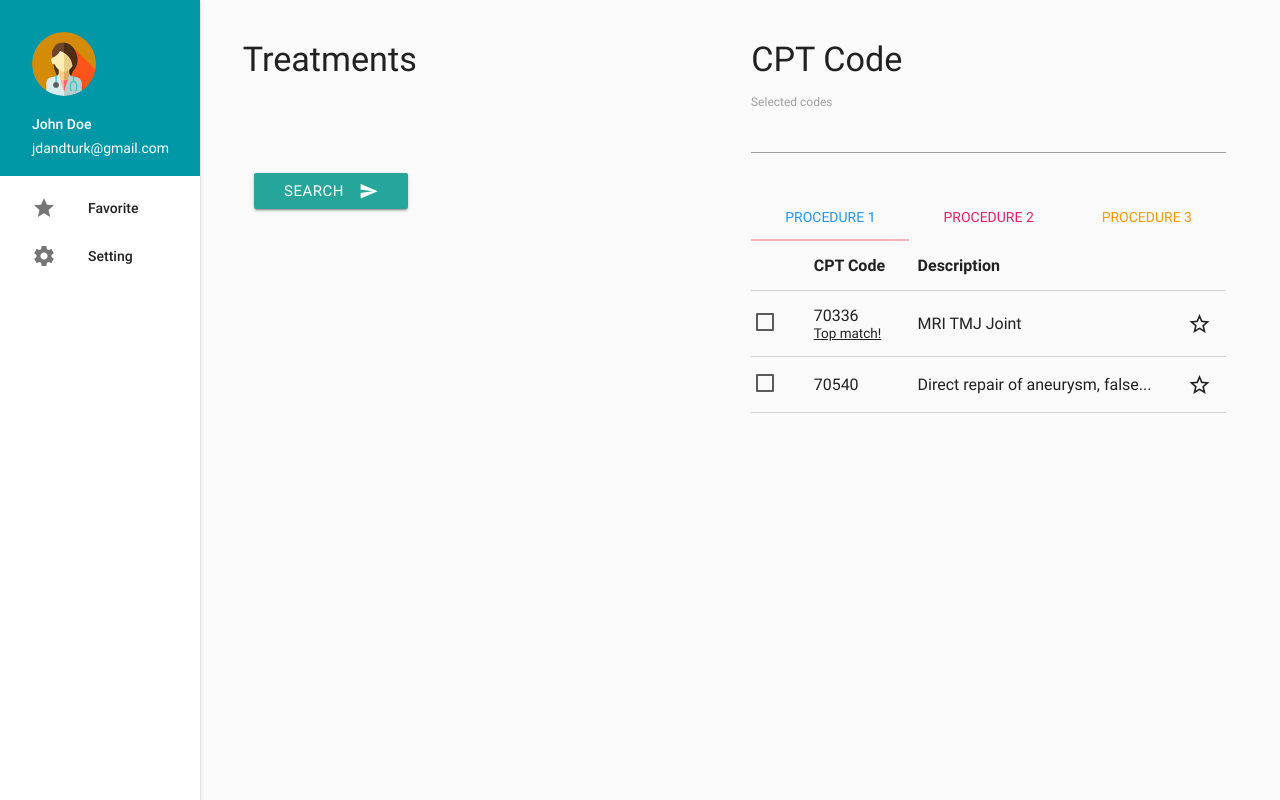
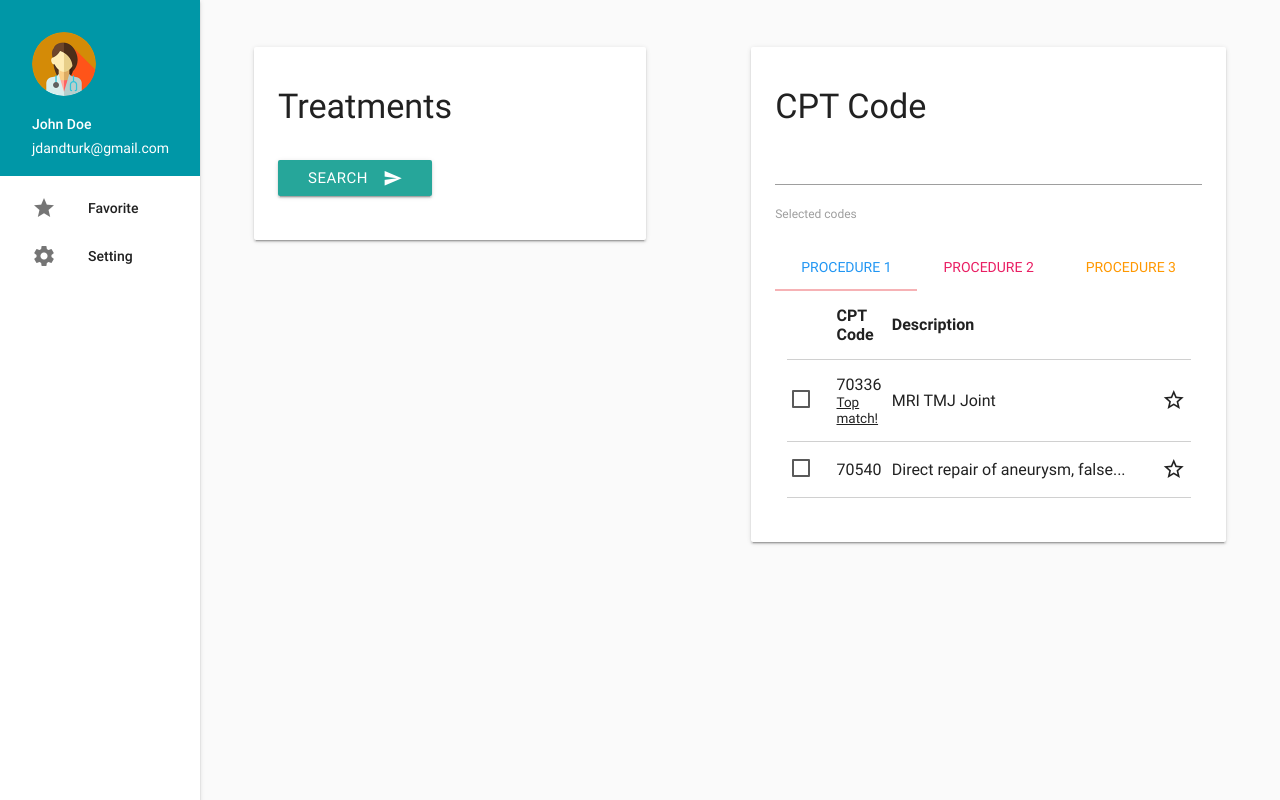
Before and after one commit to karadaharu/healthpp, a Django app: page /code_search/ in a window 1280 px wide. Run offline with Django 3.2, Linux system fonts and the light colour scheme; some libraries are stand-ins or nearby versions.

Commit message:
update to card view

```diff
--- a/code_search/static/code_search/main.js
+++ b/code_search/static/code_search/main.js
@@ -8,11 +8,10 @@ $(document).ready(function(){
   $('.submit').click(function () {
     if ($('.on-edit').is(":visible")) {
       $('.off-edit').empty();
-      // let label = $('<p></p>').text('Treatment');
-      let label = $('<label></label>').text('Describe treatments here').attr('for','textarea1');//.addClass('label-off');
-      label.css('margin-top','-25px');
-      label.css('font-size','0.8rem');
-      $('.off-edit').append(label);
+      // let label = $('<label></label>').text('Describe treatments here').attr('for','textarea1');
+      // label.css('margin-top','-25px');
+      // label.css('font-size','0.8rem');
+      // $('.off-edit').append(label);
       let content = $('#textarea1').text();
       let sentenses = content.split("\n\n");
       let colors = ['#b4dcea', '#fccae6', '#ffe4c2'];
--- a/code_search/templates/code_search/index.html
+++ b/code_search/templates/code_search/index.html
@@ -29,54 +29,61 @@
 
 
   <div class="main">
-
     <div class="container">
       <div class="row">
-    <form class="col s6">
+        <div class="col s5">
           <div class="row">
+            <div class="col s12">
+              <div class="section">
+                <div class="card-panel white">
                   <h4>Treatments</h4>
-      </div>
-      <div class="row">
-        <div class="input-field col s12 on-edit">
+                  <div class="row input">
+                    <div class="col s12">
+                      <form class="on-edit">
                         <textarea id="textarea1" class="materialize-textarea">
 The heart is an amazing organ. It pumps oxygen and nutrient-rich blood throughout the body to sustain life.
 
 This fist-sized powerhouse beats (expands and contracts) 100,000 times per day, pumping five or six quarts of blood each minute, or about 2,000 gallons per day.
 
 As the heart beats, it pumps blood through a system of blood vessels, called the circulatory system.
+
                         </textarea>
-          <label for="textarea1">Describe treatments here</label>
+                        <label for="textarea1"></label>
+                      </form>
+                      <span class="off-edit">
                     </div>
-        <div class="input2field col s12 off-edit">
-        </div>
-      </div>
-      <div class="row">
+                  </div><!--input-->
+                  <div class="row seach">
                     <div class="col s12">
                       <button class="btn waves-effect waves-light submit">Search
                         <i class="material-icons right">send</i>
                       </button>
                     </div>
+                  </div><!--search-->
+                </div><!--card-pannel-->
               </div>
-    </form>
-
-    <div class="col s6 result">
+            </div>
+          </div>
+        </div><!--s5-->
+        <div class="col s6 offset-s1 result">
           <div class="row">
             <div class="col s12">
+              <div class="section">
+                <div class="card-panel white">
                   <h4>CPT Code</h2>
-        </div>
-        <div class="input-field col s12">
+                  <div class="row">
+                    <div class="col s12">
                       <input id="selected_codes" type="text" class="validate" value=" ">
                       <label for="selected_codes" class="active">Selected codes</label>
                     </div>
-      </div>
+                  </div><!-- row 1 in card -->
                   <div class="row">
                     <div class="col s12">
-        <ul class="tabs grey lighten-5">
+                      <ul class="tabs">
                         <li class="tab col s4"><a class="active blue-text" href="#treatment1">Procedure 1</a></li>
                         <li class="tab col s4"><a class="pink-text" href="#treatment2">Procedure 2</a></li>
                         <li class="tab col s4"><a class="orange-text" href="#treatment3">Procedure 3</a></li>
                       </ul>
-      </div>
                       <div id="treatment1" class="col s12">
                         <table class="bordered">
                           <thead>
@@ -112,7 +119,7 @@ As the heart beats, it pumps blood through a system of blood vessels, called the
                             </tr>
                           </tbody>
                         </table>
-      </div>
+                      </div><!-- treatment1 -->
                       <div id="treatment2" class="col s12">
                         <table class="bordered">
                           <thead>
@@ -148,7 +155,7 @@ As the heart beats, it pumps blood through a system of blood vessels, called the
                             </tr>
                           </tbody>
                         </table>
-      </div>
+                      </div><!-- treatment2 -->
                       <div id="treatment3" class="col s12">
                         <table class="bordered">
                           <thead>
@@ -184,14 +191,17 @@ As the heart beats, it pumps blood through a system of blood vessels, called the
                             </tr>
                           </tbody>
                         </table>
+                      </div><!--treatment3-->
                     </div>
-    </div>
-    </div>
-  </div>
-
-  </div>
-
-  </div>
+                  </div><!-- row 2 in card -->
+                </div><!-- card -->
+              </div><!--section-->
+            </div><!--s12-->
+          </div><!-- row -->
+        </div><!--col6 offset1-->
+      </div><!--row-->
+    </div><!--container-->
+  </div><!--main-->
 
 
 
```
Lines whose indentation alone changed are shown as unchanged.
